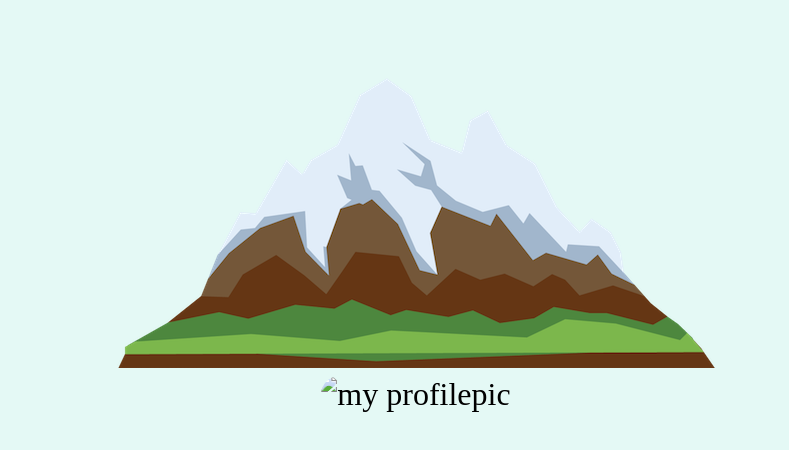
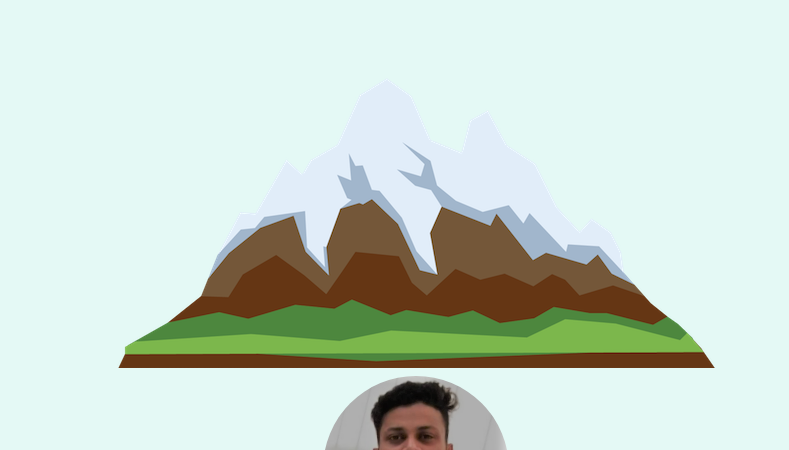
Before and after one commit to Premkumar109/cv1, a plain HTML site: page index.html in a window 1280 px wide. Shown: the part 350-800 px from the top of the page, without its empty margins (224-1013 px from the left). Drawn offline with Linux system fonts and the light colour scheme.

Commit message:
Update index.html

```diff
--- a/index.html
+++ b/index.html
@@ -21,7 +21,7 @@
   </div>
   <div class="middle-container">
     <div class="profile">
-      <img class="profilepic" src="images/premdp.jpg" alt="my profilepic">
+      <img class="profilepic" src="images/premdp.png" alt="my profilepic">
       <h2>Hello there</h2>
       <p>I'm a web developer.<br>I'm pursuing my B.E degree from Bangalore <br>
 
```
